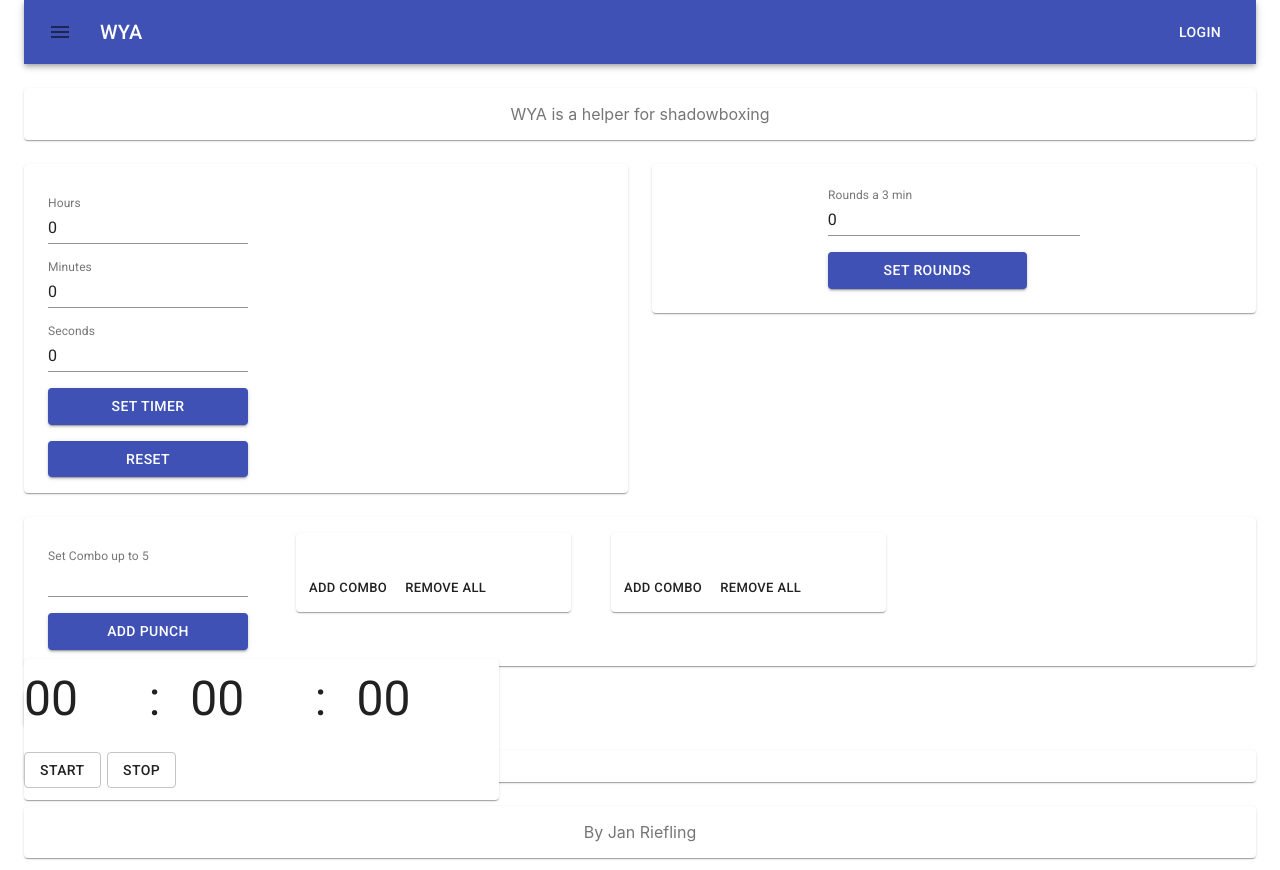
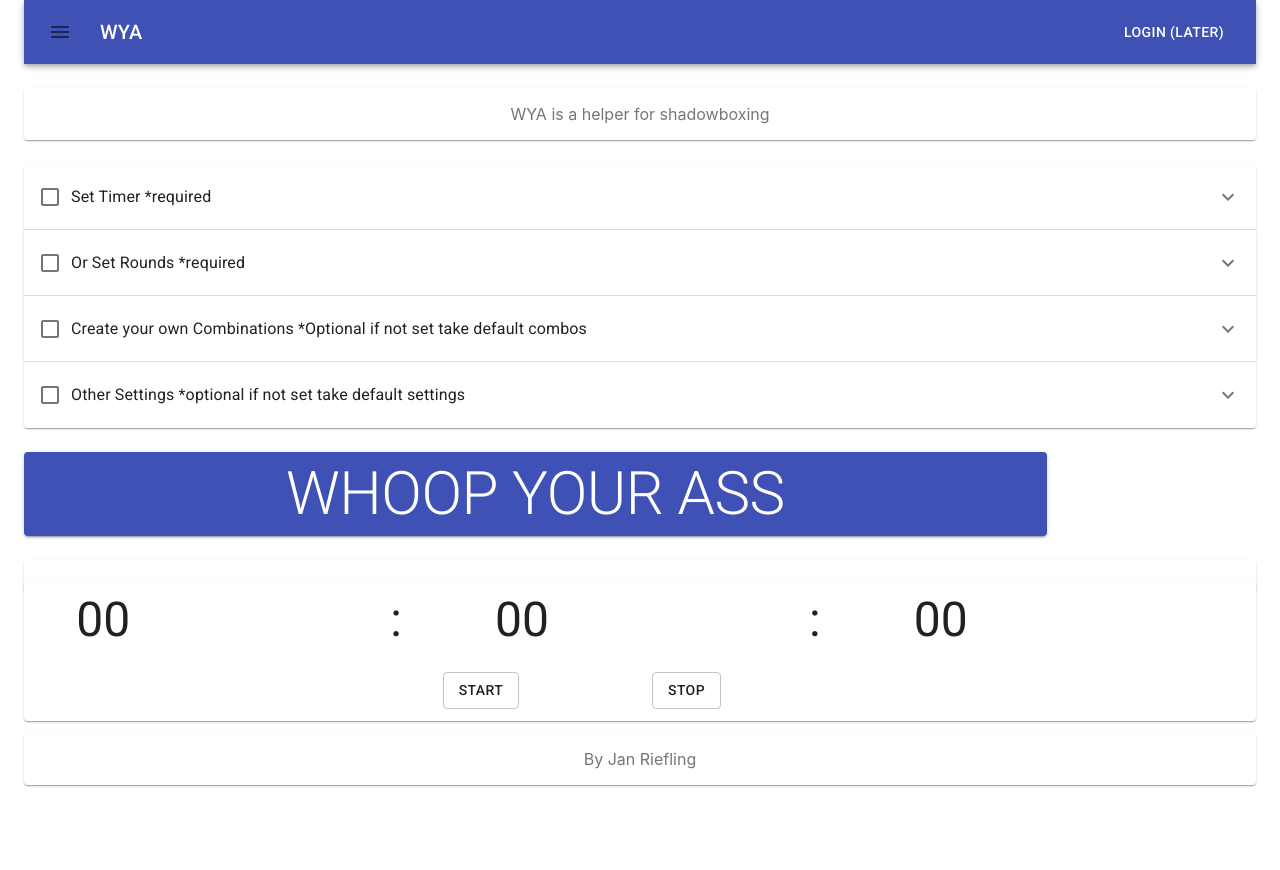
Before and after one commit to JanRiefling/wya-boxing, a React (Create React App) app: page / in a window 1280 px wide. After the commit the page ends 800 px from the top, so only its background shows below. Built offline with nearby package versions, Linux system fonts and the light colour scheme.

Commit message:
Add AllSettings comp and modify Countdown

```diff
--- /dev/null
+++ b/src/components/AllSettings.js
@@ -0,0 +1,104 @@
+import React from 'react';
+import { makeStyles } from '@material-ui/core/styles';
+import Accordion from '@material-ui/core/Accordion';
+import AccordionSummary from '@material-ui/core/AccordionSummary';
+import AccordionDetails from '@material-ui/core/AccordionDetails';
+import Checkbox from '@material-ui/core/Checkbox';
+import FormControlLabel from '@material-ui/core/FormControlLabel';
+import Typography from '@material-ui/core/Typography';
+import ExpandMoreIcon from '@material-ui/icons/ExpandMore';
+import SetTimer from "../components/timer/SetTimer";
+import SetRounds from "../components/timer/SetRounds";
+import ComboSetter from "../components/combo-settings/ComboSetter";
+
+
+const useStyles = makeStyles({
+  root: {
+    width: '100%',
+  },
+});
+
+export default function AllSettings() {
+  const classes = useStyles();
+
+  return (
+    <div className={classes.root}>
+      <Accordion>
+        <AccordionSummary
+          expandIcon={<ExpandMoreIcon />}
+          aria-label="Expand"
+          aria-controls="additional-actions1-content"
+          id="additional-actions1-header"
+        >
+          <FormControlLabel
+            aria-label="Acknowledge"
+            onClick={(event) => event.stopPropagation()}
+            onFocus={(event) => event.stopPropagation()}
+            control={<Checkbox />}
+            label="Set Timer *required"
+          />
+        </AccordionSummary>
+        <AccordionDetails>
+            <SetTimer />
+        </AccordionDetails>
+      </Accordion>
+      <Accordion>
+        <AccordionSummary
+          expandIcon={<ExpandMoreIcon />}
+          aria-label="Expand"
+          aria-controls="additional-actions2-content"
+          id="additional-actions2-header"
+        >
+          <FormControlLabel
+            aria-label="Acknowledge"
+            onClick={(event) => event.stopPropagation()}
+            onFocus={(event) => event.stopPropagation()}
+            control={<Checkbox />}
+            label="Or Set Rounds *required"
+          />
+        </AccordionSummary>
+        <AccordionDetails>
+            <SetRounds />
+        </AccordionDetails>
+      </Accordion>
+      <Accordion>
+        <AccordionSummary
+          expandIcon={<ExpandMoreIcon />}
+          aria-label="Expand"
+          aria-controls="additional-actions3-content"
+          id="additional-actions3-header"
+        >
+          <FormControlLabel
+            aria-label="Acknowledge"
+            onClick={(event) => event.stopPropagation()}
+            onFocus={(event) => event.stopPropagation()}
+            control={<Checkbox />}
+            label="Create your own Combinations *Optional if not set take default combos"
+          />
+        </AccordionSummary>
+        <AccordionDetails>
+            <ComboSetter />
+        </AccordionDetails>
+      </Accordion>
+      <Accordion>
+        <AccordionSummary
+          expandIcon={<ExpandMoreIcon />}
+          aria-label="Expand"
+          aria-controls="additional-actions4-content"
+          id="additional-actions4-header"
+        >
+          <FormControlLabel
+            aria-label="Acknowledge"
+            onClick={(event) => event.stopPropagation()}
+            onFocus={(event) => event.stopPropagation()}
+            control={<Checkbox />}
+            label="Other Settings *optional if not set take default settings"
+          />
+        </AccordionSummary>
+        <AccordionDetails>
+            <Typography>Other Settings</Typography>
+        </AccordionDetails>
+      </Accordion>
+    </div>
+  );
+}
--- a/src/components/WyaAppBar.js
+++ b/src/components/WyaAppBar.js
@@ -32,7 +32,7 @@ export default function WyaAppBar() {
           <Typography variant="h6" className={classes.title}>
             WYA
           </Typography>
-          <Button color="inherit">Login</Button>
+          <Button color="inherit">Login (later)</Button>
         </Toolbar>
       </AppBar>
     </div>
--- a/src/components/combo-display/ComboDisplay.js
+++ b/src/components/combo-display/ComboDisplay.js
@@ -3,16 +3,19 @@ import { useSelector } from "react-redux";
 import Grid from "@material-ui/core/Grid";
 import { makeStyles } from "@material-ui/core/styles";
 import Typography from "@material-ui/core/Typography";
-import Paper from "@material-ui/core/Paper";
 import countDownSoundFile from "../../assets/sounds/count-down.mp3";
 import Backdrop from "@material-ui/core/Backdrop";
-import StopWatch from "../timer/StopWatch"
 
 const useStyles = makeStyles((theme) => ({
   backdrop: {
     zIndex: theme.zIndex.drawer + 1,
     color: "#fff",
   },
+  stopWatch: {
+    position: 'fixed',
+    bottom: 0,
+    zIndex: theme.zIndex.drawer + 2,
+  }
 }));
 export default function ComboDisplay() {
   const classes = useStyles();
@@ -21,6 +24,7 @@ export default function ComboDisplay() {
   );
   // später dynamisch über settings
   const comboIntervalSpeed = 4000;
+
   const [combo, setCombo] = useState([]);
   const { isStarted, totalTimeInMs } = useSelector(
     (state) => state.timerReducer
@@ -64,13 +68,14 @@ export default function ComboDisplay() {
       clearInterval(comboInterval);
       clearTimeout(comboTimeout);
     }
+    // eslint-disable-next-line
   }, [isStarted, countDownTimeInMs]);
 
   const handleClose = () => {
     setOpenBackDrop(false);
   };
 
-  // unsauber sollte in den use effect
+  // use effect ?!
   let parsedCountDown = Math.floor(
     ((countDownTimeInMs % 360000) % 60000) / 1000
   );
@@ -83,12 +88,14 @@ export default function ComboDisplay() {
   }
 
   return (
+    <>
+    <Grid container spacing={3}>
     <Backdrop
+
       className={classes.backdrop}
       open={openBackdrop}
       onClick={handleClose}
     >
-      <Grid container spacing={3}>
         {countDownIsStarted && (
           <Grid item xs={12}>
             <Typography variant="h1">{parsedCountDown}</Typography>
@@ -101,7 +108,8 @@ export default function ComboDisplay() {
             </Grid>
           );
         })}
-      </Grid>
     </Backdrop>
+  </Grid>
+    </>
   );
 }
--- a/src/components/combo-settings/CombosCard.js
+++ b/src/components/combo-settings/CombosCard.js
@@ -39,9 +39,9 @@ export default function CombosCard() {
    dispatch({type: "REMOVE_COMBOS"})
   }
 
-  function removeSingleAction() {
+/*   function removeSingleAction() {
 
-  }
+  } */
 
   function randomComboKey() {
   return Math.floor(Math.random() * 100 + 1);
--- a/src/components/timer/StopWatch.js
+++ b/src/components/timer/StopWatch.js
@@ -7,7 +7,7 @@ import { parseTime } from "../../utils/timer-utils";
 
 
 export default function StopWatch() {
-  const { totalTimeInMs, isStarted, isPaused } = useSelector(
+  const { totalTimeInMs, isStarted } = useSelector(
     (state) => state.timerReducer
   );
   const { countDownTimeInMs, countDownIsStarted } = useSelector(
@@ -31,6 +31,7 @@ export default function StopWatch() {
   }, [timer]);
 
   useEffect(() => {
+    // countdown time dynamic with settings
     if (countDownIsStarted) {
       setCountDownInterval(
         setInterval(() => {
@@ -42,6 +43,8 @@ export default function StopWatch() {
         setTimeout(() => {
           clearInterval(countDownInterval);
           dispatch({ type: "END_COUNTDOWN" });
+
+          // remove dispatch Start Timer to make it independent from countdown
           dispatch({ type: "START_TIMER" });
         }, countDownTimeInMs)
       );
@@ -72,8 +75,9 @@ export default function StopWatch() {
     // eslint-disable-next-line
   }, [isStarted, countDownIsStarted]);
 
+
+  // Button auslagern und funktionen
   function startTimer() {
-    // dispatch set countdown wird später über settings geregelt
     dispatch({ type: "START_TIMER"});
   }
 
@@ -88,7 +92,7 @@ export default function StopWatch() {
   }
 
   return (
-    <Grid container spacing={3}>
+    <Grid container spacing={3} justify="center">
       <Grid item xs={3}>
         <Typography variant="h3">{parsedTime.hours}</Typography>
       </Grid>
--- a/src/pages/StartPage.js
+++ b/src/pages/StartPage.js
@@ -4,12 +4,11 @@ import Paper from "@material-ui/core/Paper";
 import Grid from "@material-ui/core/Grid";
 import Button from "@material-ui/core/Button";
 import WyaAppBar from "../components/WyaAppBar";
-import SetTimer from "../components/timer/SetTimer";
-import SetRounds from "../components/timer/SetRounds";
 import StopWatch from "../components/timer/StopWatch";
 import ComboDisplay from "../components/combo-display/ComboDisplay";
-import { useDispatch, useSelector } from "react-redux";
-import ComboSetter from "../components/combo-settings/ComboSetter";
+import { useDispatch } from "react-redux";
+import AllSettings from "../components/AllSettings";
+import { Typography } from "@material-ui/core";
 
 
 const useStyles = makeStyles((theme) => ({
@@ -22,19 +21,15 @@ const useStyles = makeStyles((theme) => ({
     color: theme.palette.text.secondary,
   },
   stopWatch: {
-    position: 'fixed',
-    bottom: 0,
     zIndex: theme.zIndex.drawer + 2,
   }
 }));
 
 export default function StartPage() {
   const classes = useStyles();
-  const { isStarted, isPaused } = useSelector((state) => state.timerReducer);
   const dispatch = useDispatch();
 
   function startApp() {
-    dispatch({ type: "SET_COUNTDOWN", countDownTimeInMs: 10000 });
     dispatch({ type: "START_COUNTDOWN" });
   }
 
@@ -49,41 +44,20 @@ export default function StartPage() {
             WYA is a helper for shadowboxing
           </Paper>
         </Grid>
-
-        <Grid item xs={12} sm={6}>
-          {isStarted === false ? (
-            <Paper className={classes.paper}>
-              <SetTimer />
-            </Paper>
-          ) : (
-            []
-          )}
+        <Grid item xs={12}>
+          <AllSettings />
         </Grid>
-
-        <Grid item xs={12} sm={6}>
-          {isStarted === false ? (
-            <Paper className={classes.paper}>
-              <SetRounds />
-            </Paper>
-          ) : (
-            []
-          )}
-        </Grid>
-        <Grid item xs={12}>
-          <Paper className={classes.paper}><ComboSetter/></Paper>
-        </Grid>
-        <Grid item xs={12}>
-          <Button onClick={startApp} variant="contained" color="primary">Whoop Your Ass</Button>
+        <Grid item xs={10} >
+          <Button onClick={startApp} variant="contained" color="primary" fullWidth>
+            <Typography variant="h2">Whoop Your Ass</Typography>
+            </Button>
         </Grid>
         <Grid item xs={12}>
           <Paper className={classes.paper}>
             <ComboDisplay />
           </Paper>
-        </Grid>
-
-        <Grid item xs={12} className={classes.stopWatch}>
           <Paper>
-            <StopWatch />
+          <StopWatch />
             </Paper>
         </Grid>
         <Grid item xs={12}>
--- a/src/reducers/countDownReducer.js
+++ b/src/reducers/countDownReducer.js
@@ -7,7 +7,7 @@ import {
 } from "../actions/index";
 
 const initialState = {
-  countDownTimeInMs: 0,
+  countDownTimeInMs: 5000,
   countDownIsStarted: false,
   countDownIsPaused: false,
 };
```
